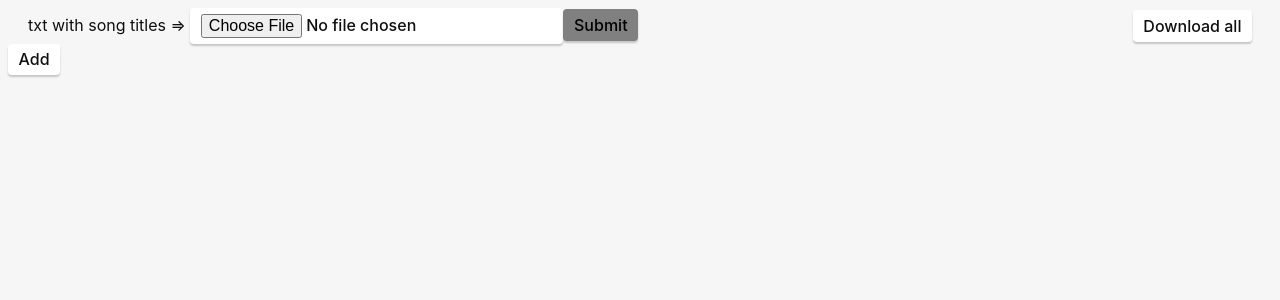
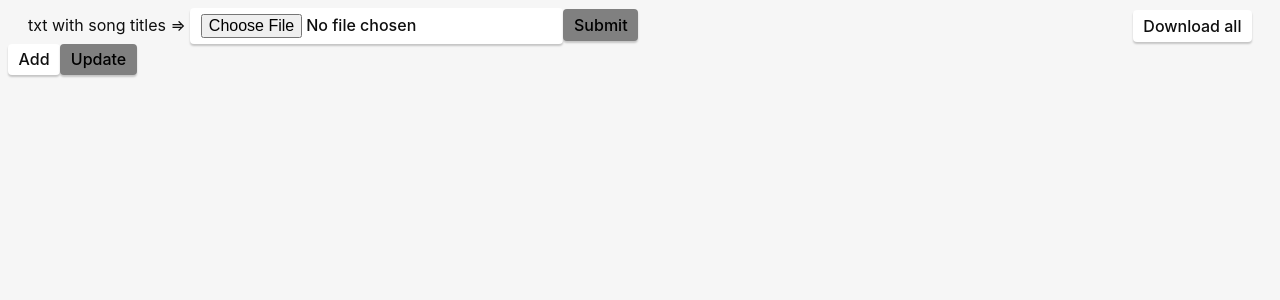
Before and after one commit to Netnesanya/mucutTauri, an Angular app: page / in a window 1280 px wide. Shown: the top 300 px of the page. Built offline with nearby package versions, Linux system fonts and the light colour scheme.

Commit message:
Add update songs button

```diff
--- a/src/app/http.service.ts
+++ b/src/app/http.service.ts
@@ -23,4 +23,8 @@ export class HttpService {
         return this.http.post(this.downloadMp3BulkUrl, metadata, {responseType: 'blob'})
     }
 
+    public updateMp3Metadata(metadata: any) {
+        return this.http.post(this.apiUrl + 'update-mp3-metadata', metadata)
+    }
+
 }
--- a/src/app/songs-list/songs-list.component.css
+++ b/src/app/songs-list/songs-list.component.css
@@ -10,3 +10,19 @@
         gap: 10px;
     }
 }
+
+.update-button {
+    &.ready {
+        background-color: #4CAF50;
+    }
+
+    &.disabled {
+        color: black;
+        background-color: gray;
+    }
+
+    &.loading {
+        background-color: yellow;
+        color: black;
+    }
+}
--- a/src/app/songs-list/songs-list.component.html
+++ b/src/app/songs-list/songs-list.component.html
@@ -1,4 +1,9 @@
 <button (click)="createEmptySongField($event)">Add</button>
+<button (click)="handleUpdateButton($event)"
+        class="update-button"
+        [ngClass]="(updateButtonStatus === DISABLED || songDataService.songsData.length === 0) ? DISABLED
+                : (updateButtonStatus === READY ? READY : LOADING)"
+>Update</button>
 <ul class="song-list-container">
     @for (song of songDataService.songsData; let index = $index; track index;) {
         <li>
--- a/src/app/songs-list/songs-list.component.ts
+++ b/src/app/songs-list/songs-list.component.ts
@@ -1,36 +1,41 @@
 import {Component, OnInit} from '@angular/core';
-import {NgForOf} from "@angular/common";
+import {NgClass, NgForOf} from "@angular/common";
 import {SongComponent} from "./song/song.component";
 import {SongDataFetched, SongDataService} from "../services/song-data.service";
+import {DISABLED, LOADING, READY} from "../header/header.component";
+import {HttpService} from "../http.service";
 
 @Component({
     selector: 'app-songs-list',
     standalone: true,
     imports: [
         NgForOf,
-        SongComponent
+        SongComponent,
+        NgClass
     ],
     templateUrl: './songs-list.component.html',
     styleUrl: './songs-list.component.css'
 })
 export class SongsListComponent implements OnInit {
 
+    public updateButtonStatus: string = DISABLED
+
     constructor(
-        public songDataService: SongDataService
+        public songDataService: SongDataService,
+        public http: HttpService
     ) {
     }
 
     ngOnInit() {
-        // this.songsList.
     }
 
     public removeSong(songToRemove: SongDataFetched): void {
         this.songDataService.songsData = this.songDataService.songsData.filter(song => song !== songToRemove);
-        console.log(this.songDataService.songsData);
     }
 
     public createEmptySongField(event: Event) {
-        this.songDataService.songsData.push({ // Use push for simplicity
+        this.updateButtonStatus = READY
+        this.songDataService.songsData.push({
             title: '',
             original_url: '',
             duration: 0,
@@ -39,8 +44,23 @@ export class SongsListComponent implements OnInit {
         });
     }
 
-    // Optional: trackBy function for *ngFor
-    trackByIndex(index: number, item: any): number {
-        return index;
+    public handleUpdateButton(event: Event) {
+        if (this.updateButtonStatus === READY) {
+            event.preventDefault()
+            this.updateButtonStatus = LOADING
+
+            this.http.updateMp3Metadata(this.songDataService.songsData)
+                .subscribe(data => {
+                    this.songDataService.songsData = data as SongDataFetched[]
+                    this.updateButtonStatus = READY
+                }), ((error: Error) => {
+                this.updateButtonStatus = READY
+                console.error(error)
+            })
+        }
     }
+
+    protected readonly DISABLED = DISABLED;
+    protected readonly READY = READY;
+    protected readonly LOADING = LOADING;
 }
```
